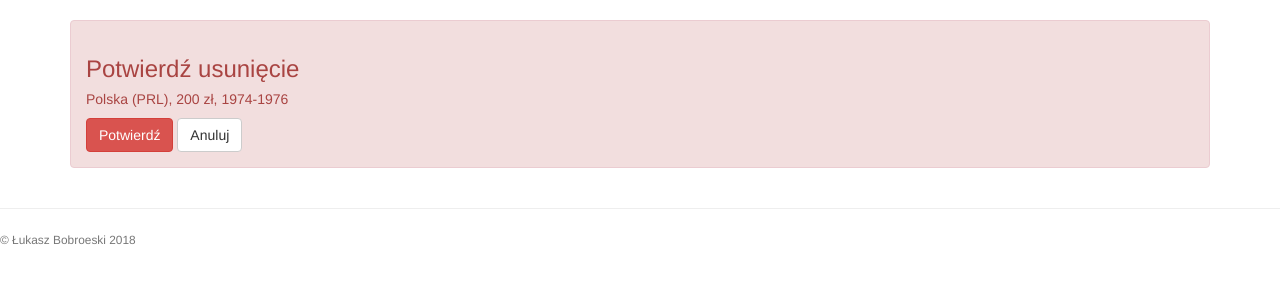
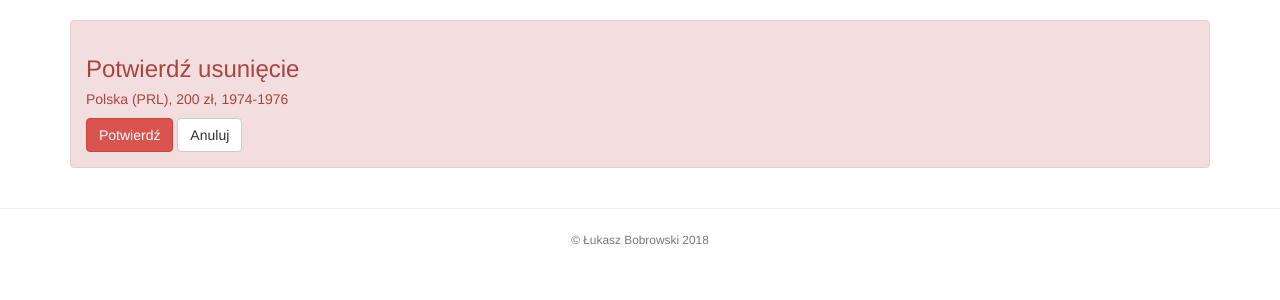
Before and after one commit to boberstarosta/bullion2, a Django app: page /coins/2/delete in a window 1280 px wide. Shown: the part 52-352 px from the top of the page. Run offline with Django 3.2, Linux system fonts and the light colour scheme; data comes from the database, SQL or seed files in the repository; both versions use the stored data as it was after the commit; some libraries are stand-ins or nearby versions.

Commit message:
Fixed Footer

```diff
--- a/bullion/templates/bullion/base.html
+++ b/bullion/templates/bullion/base.html
@@ -52,7 +52,7 @@
     <!-- Footer -->
     <footer>
         <hr>
-        <p class="text-muted"><small>&copy; Łukasz Bobroeski 2018</small></p>
+        <p class="text-muted text-center"><small>&copy; Łukasz Bobrowski 2018</small></p>
     </footer>
 
     {% block javascript %}{% endblock %}
```
Also changed, not shown: db.sqlite3.
